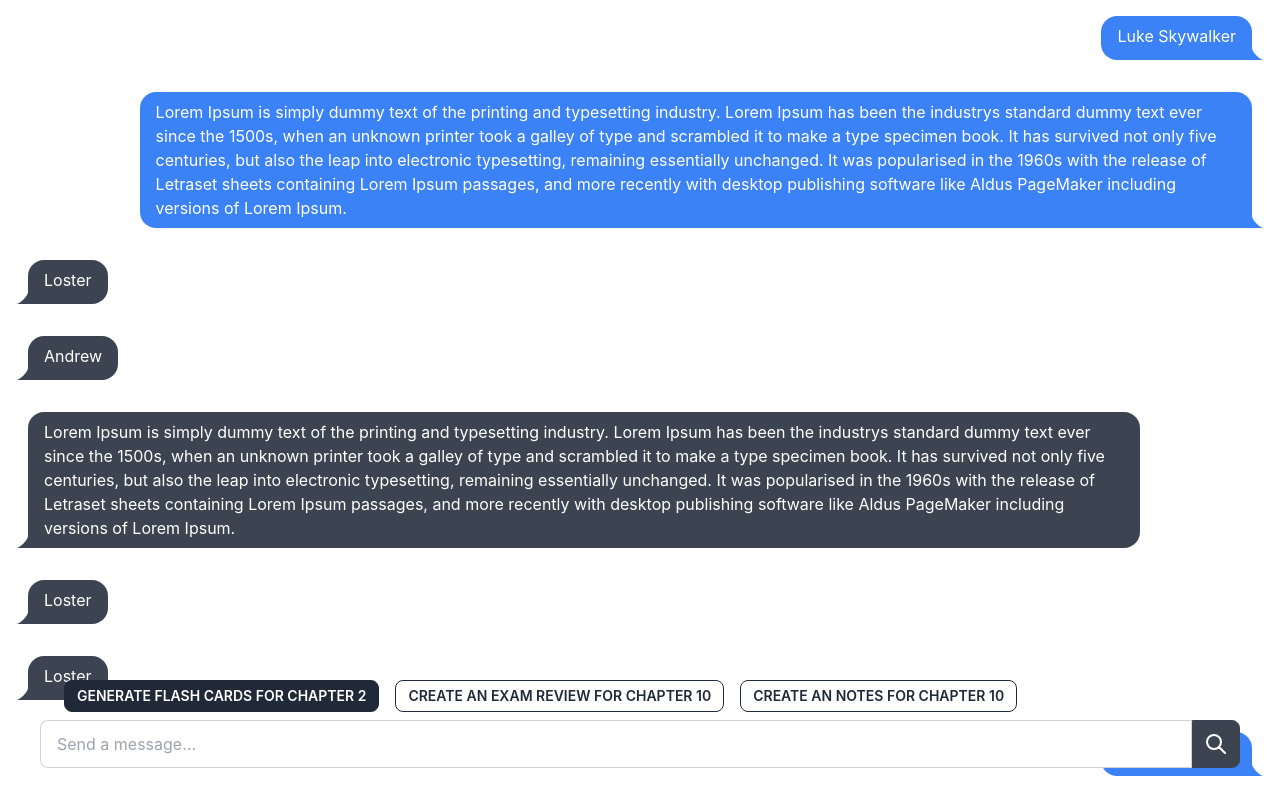
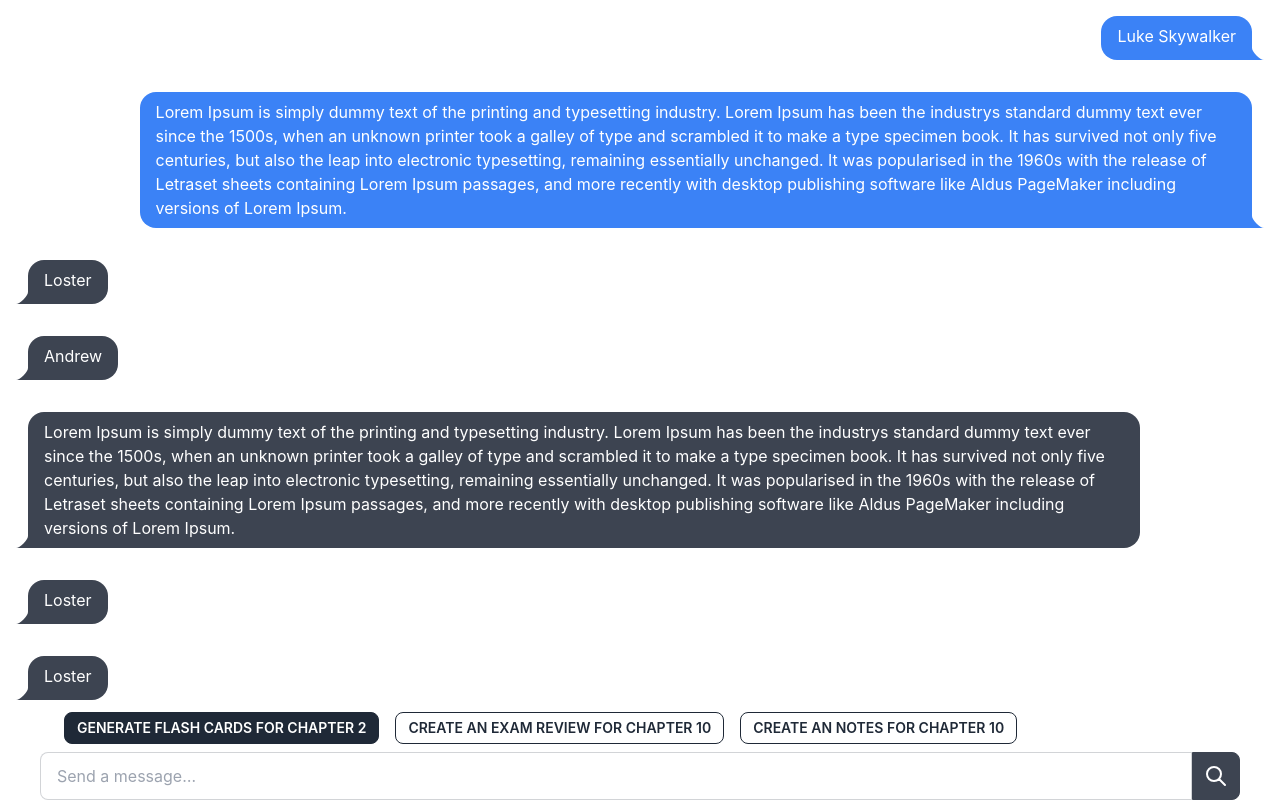
Before and after one commit to nathan-gage/StudySavantFrontend, a Next.js app in the folder embedded-client/: page /generate in a window 1280 px wide. Shown: the top 802 px of the page. Built offline with nearby package versions, Linux system fonts and the light colour scheme.

Commit message:
add bg color

```diff
--- a/embedded-client/app/generate/page.tsx
+++ b/embedded-client/app/generate/page.tsx
@@ -112,7 +112,7 @@ export default function Home() {
         })}
       </div>
 
-      <div className='flex flex-col items-center justify-center bottom-0 w-full p-8 fixed mb-0'>
+      <div className='flex flex-col items-center justify-center bottom-0 w-full px-2 fixed mb-0 bg-white'>
         <div className='m-2 w-[90vw]'>
           {/* <svg xmlns="http://www.w3.org/2000/svg" height="48" viewBox="0 96 960 960" width="48"><path d="M480 1016 360 896H180q-24 0-42-18.5T120 836V236q0-24 18-42t42-18h600q23 0 41.5 18t18.5 42v600q0 23-18.5 41.5T780 896H600l-120 120ZM180 836h204l96 96 96-96h204V236H180v600Zm0-600v600-600Zm297.028 522Q493 758 504 746.972q11-11.028 11-27T503.972 693q-11.028-11-27-11T450 693.028q-11 11.028-11 27T450.028 747q11.028 11 27 11ZM501 610q0-31 10-50.5t34.721-44.221Q579 482 592 456.5t13-53.5q0-53-34-84t-91.523-31q-51.866 0-88.171 24.5Q355 337 338 380l53 22q14-28 36.2-42.5Q449.4 345 479 345q32 0 50.5 16t18.5 44.098Q548 425 537 443.5T500 487q-37 35-46.5 60t-9.5 63h57Z"/></svg> */}
           <button className='btn btn-active btn-sm btn-outline'>
```
